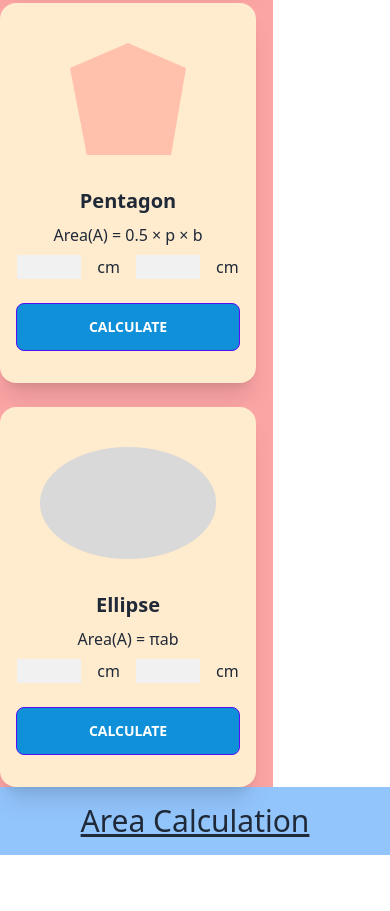
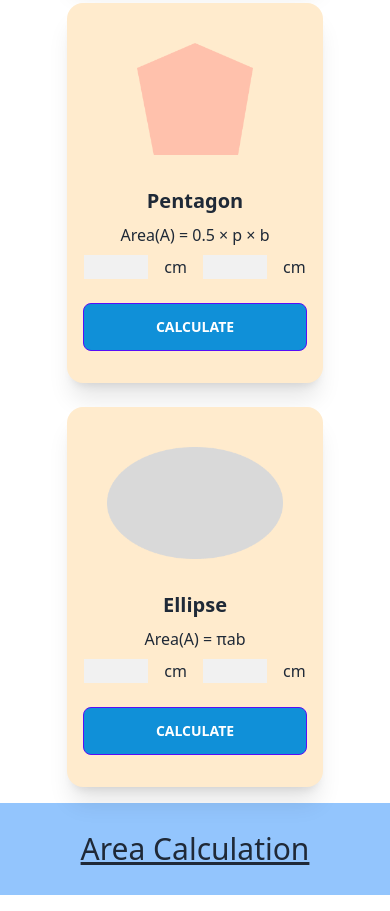
Before and after one commit to kmhbDOes/-Interactive-Geometry-Book, a plain HTML site: page index.html in a window 390 px wide. Shown: the part 1753-2664 px from the top of the page. Before the commit the page ends 2608 px from the top, so only its background shows below. Drawn offline with nearby package versions, Linux system fonts and the light colour scheme.

Commit message:
Made Mobile Responsive

```diff
--- a/index.html
+++ b/index.html
@@ -41,7 +41,7 @@
     <main>
         <section class=" mt-8 lg:px-12 gap-x-6 flex flex-col md:flex-row lg:flex-row">
             <!-- Card Element Div -->
-            <div class="calculation-cards w-[70%] bg-red-300 grid md:grid-cols-2 lg:grid-cols-3 gap-6 ">
+            <div class="calculation-cards mx-auto md:w-[70%]  grid md:grid-cols-2 lg:grid-cols-3 gap-6 ">
                 <div
                     class="card w-64  bg-base-100 shadow-xl hover:bg-gradient-to-r from-teal-300 via-purple-200 to-lime-300 ">
                     <figure class="px-10 pt-10">
@@ -169,7 +169,7 @@
 
             <!-- use this in output  -->
 
-            <div class="result-card bg-blue-300 w-full md:w-[10%] lg:w-[40%] mx-auto text-center">
+            <div class="result-card bg-blue-300 my-4 w-full md:w-[10%] lg:w-[40%] mx-auto py-3 text-center">
                 <h1 class="text-3xl mt-4 underline">Area Calculation</h1>
                 <table class="mt-4 w-full">
                     <tr class="items-center">
```
